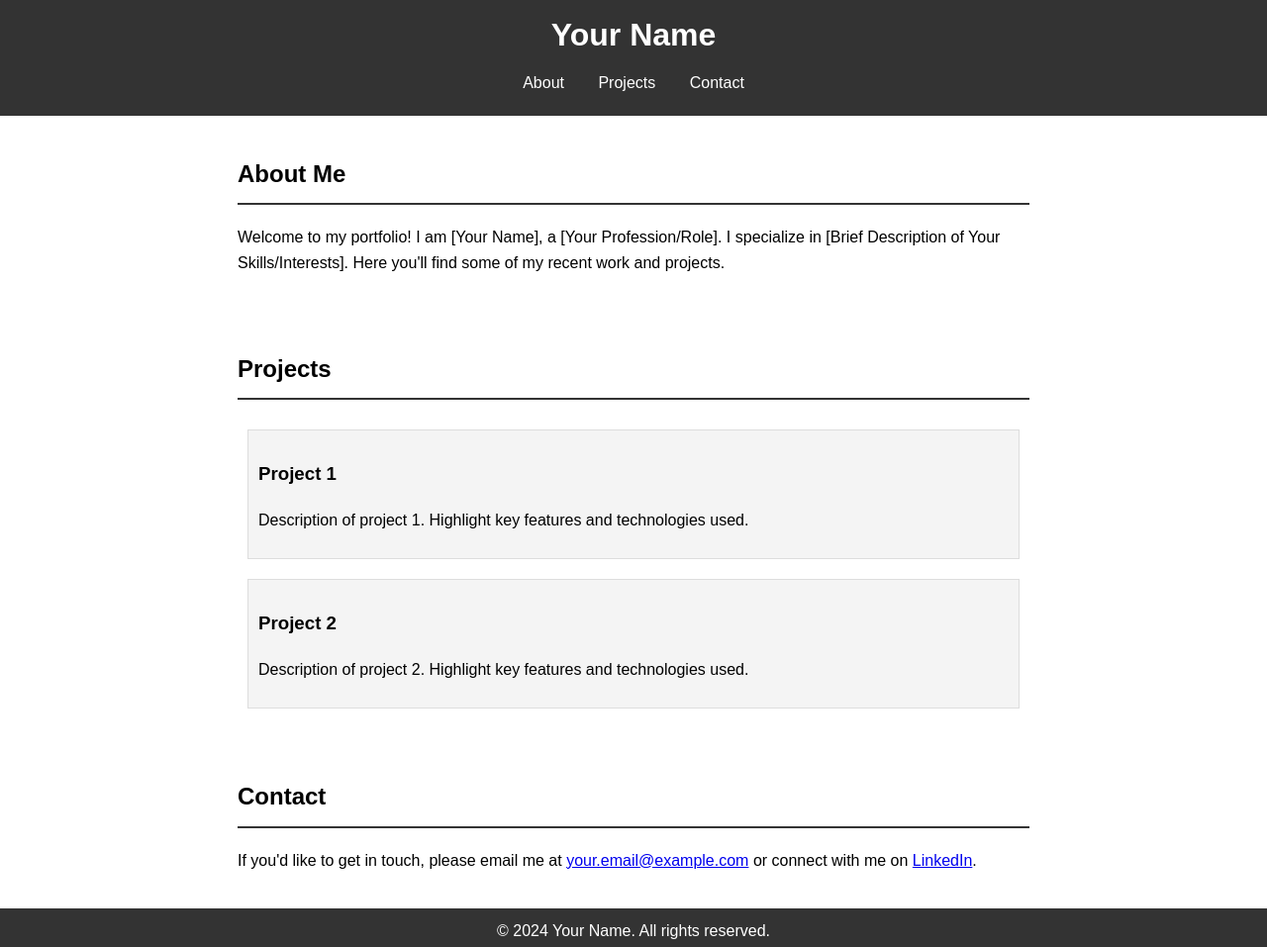
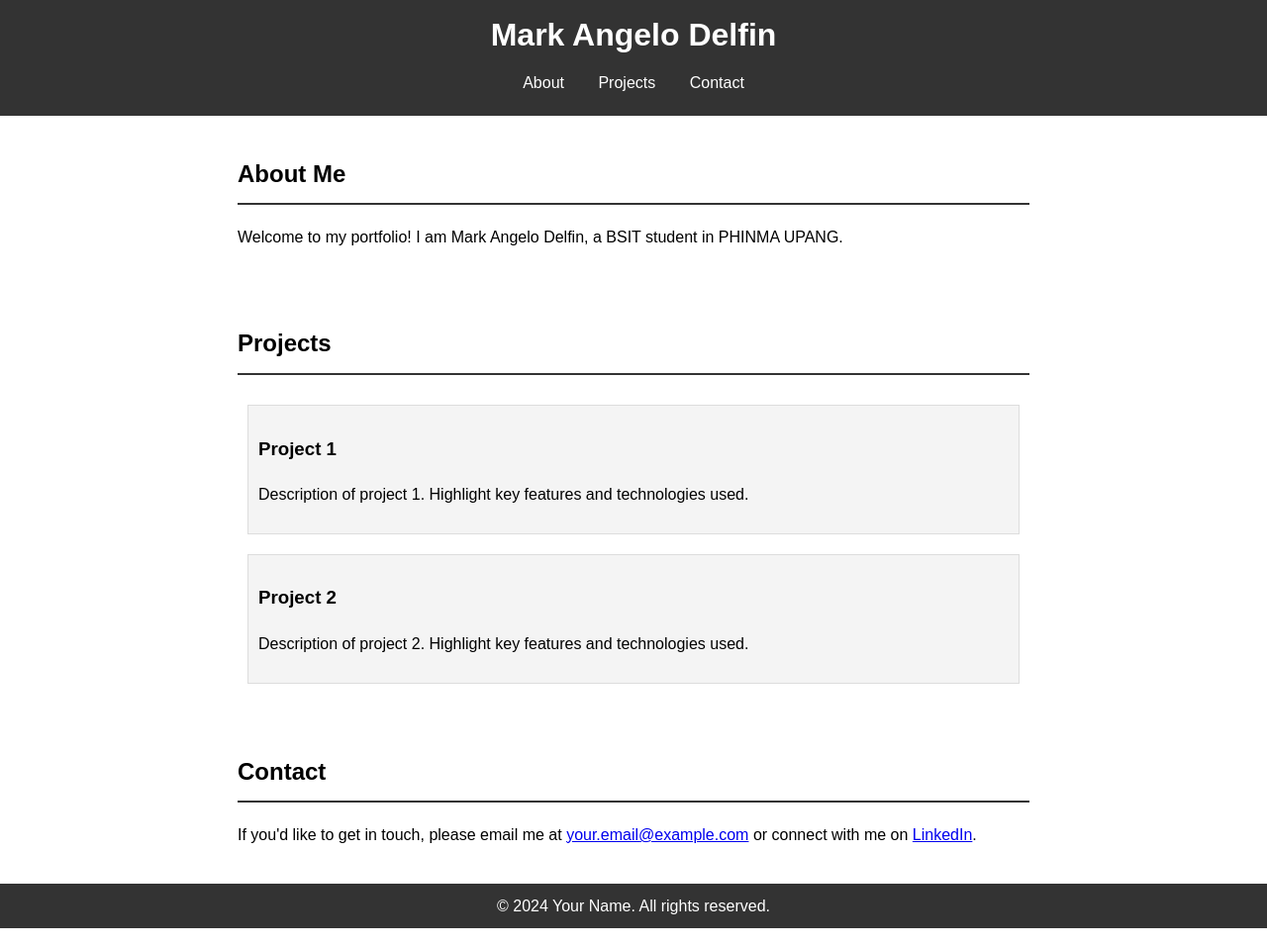
Before and after one commit to MarkDelfin890/MarkDelfin890.github.io, a plain HTML site: page index.html in a window 1280 px wide. Shown: the whole page at 99% size. Drawn offline with Linux system fonts and the light colour scheme.

Commit message:
Update index.html

```diff
--- a/index.html
+++ b/index.html
@@ -61,7 +61,7 @@
 </head>
 <body>
     <header>
-        <h1>Your Name</h1>
+        <h1>Mark Angelo Delfin</h1>
         <nav>
             <a href="#about">About</a>
             <a href="#projects">Projects</a>
@@ -71,7 +71,7 @@
 
     <section id="about">
         <h2>About Me</h2>
-        <p>Welcome to my portfolio! I am [Your Name], a [Your Profession/Role]. I specialize in [Brief Description of Your Skills/Interests]. Here you'll find some of my recent work and projects.</p>
+        <p>Welcome to my portfolio! I am Mark Angelo Delfin, a BSIT student in PHINMA UPANG.</p>
     </section>
 
     <section id="projects">
@@ -85,13 +85,13 @@
                 <h3>Project 2</h3>
                 <p>Description of project 2. Highlight key features and technologies used.</p>
             </div>
-            <!-- Add more projects as needed -->
+
         </div>
     </section>
 
     <section id="contact">
         <h2>Contact</h2>
-        <p>If you'd like to get in touch, please email me at <a href="mailto:your.email@example.com">your.email@example.com</a> or connect with me on <a href="https://www.linkedin.com/in/yourprofile" target="_blank">LinkedIn</a>.</p>
+        <p>If you'd like to get in touch, please email me at <a href="mailto:mafo.delfin.up@phinmaed.com">your.email@example.com</a> or connect with me on <a href="https://www.linkedin.com/in/yourprofile" target="_blank">LinkedIn</a>.</p>
     </section>
 
     <footer>
```
